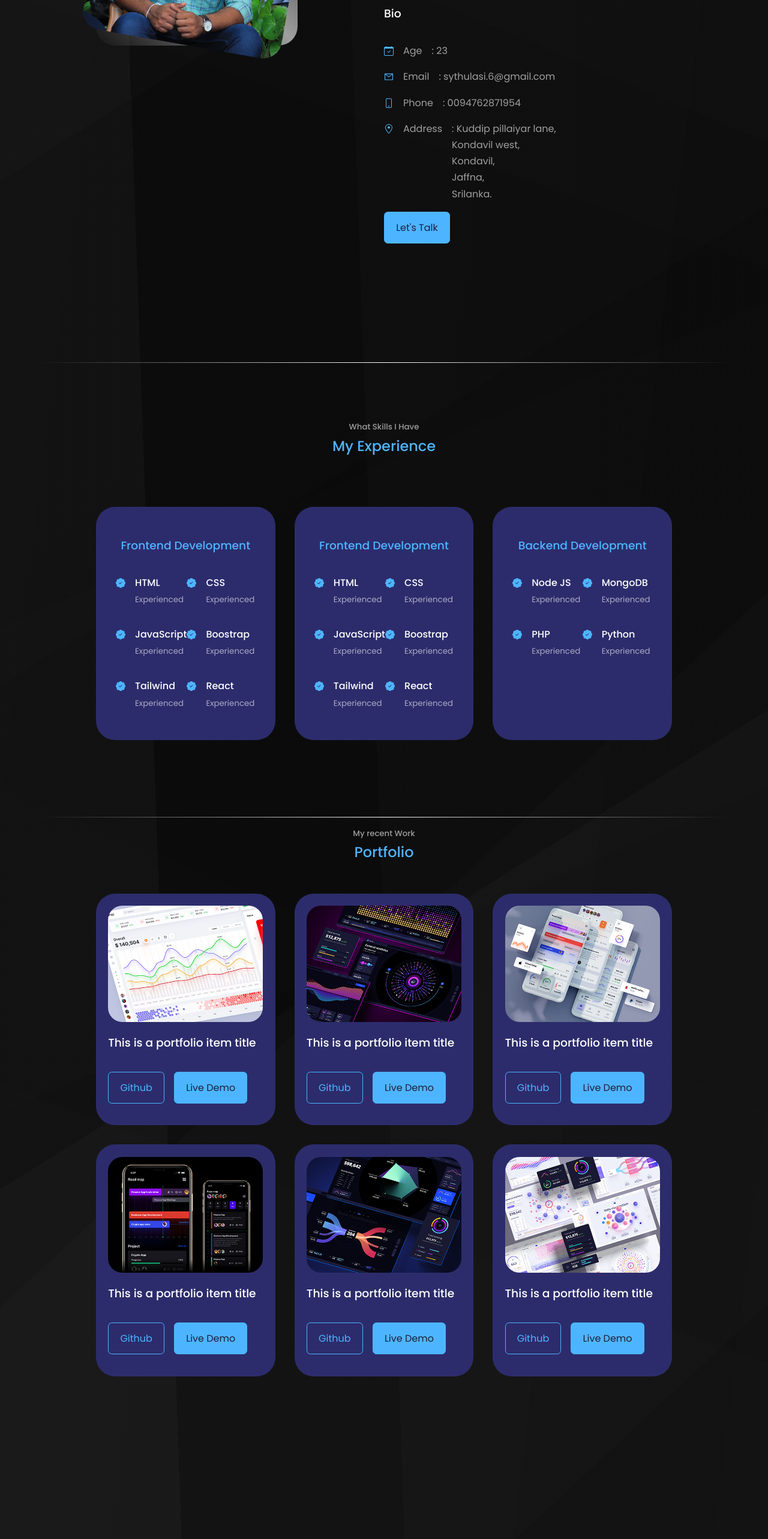
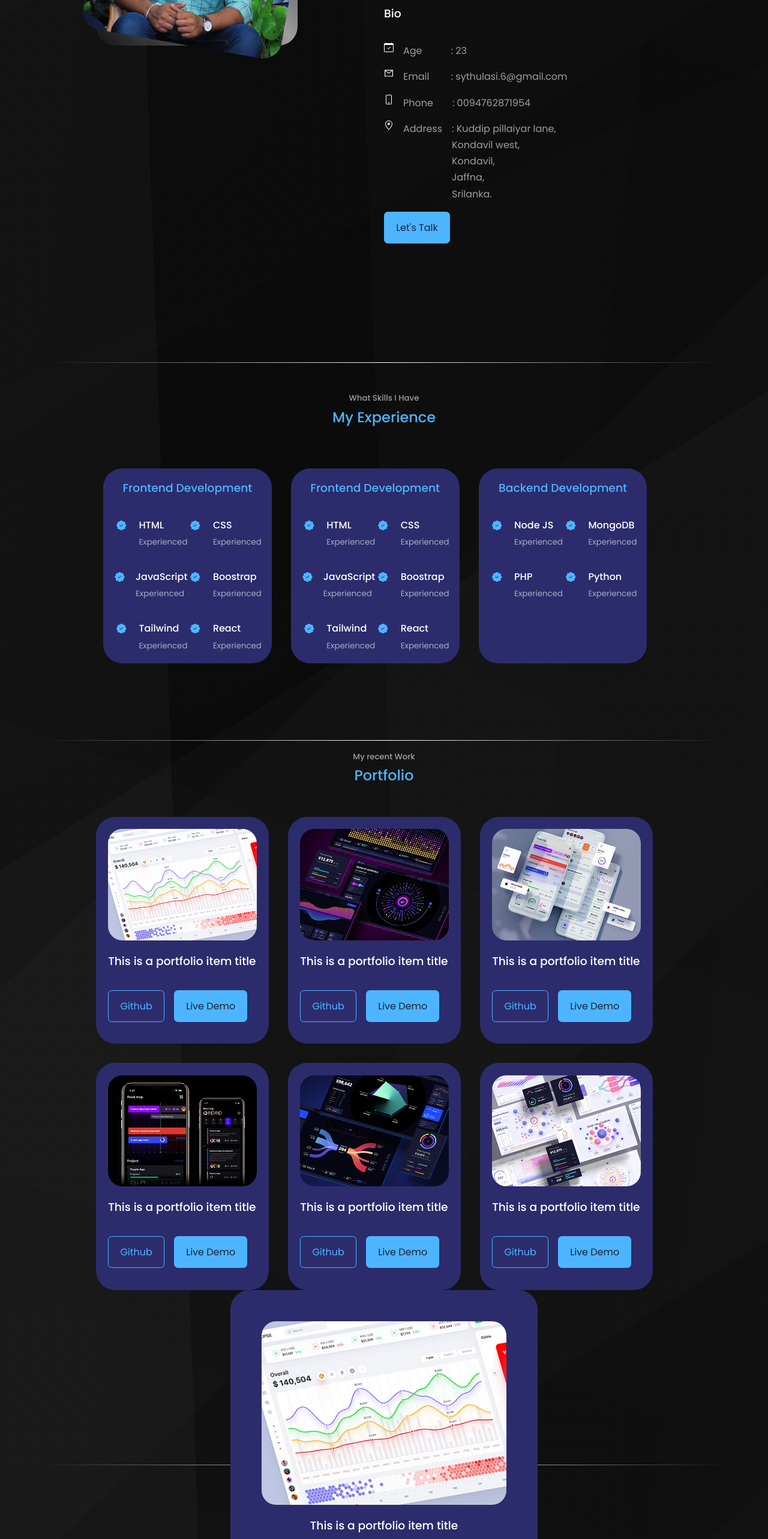
Before and after one commit to SyThulasi/MyPortfolio, a React (Create React App) app: page / in a window 1280 px wide. Shown: the part 1380-3946 px from the top of the page at 60% size. Built offline with nearby package versions, Linux system fonts and the light colour scheme.

Commit message:
adjustment

```diff
--- a/src/App.jsx
+++ b/src/App.jsx
@@ -19,7 +19,7 @@ const App=()=>{
             <Experience/>
             {/*<Services/>*/}
             <Portfolio/>
-            <Blogs/>
+            {/*<Blogs/>*/}
             <Contact/>
             <Footer/>
 
--- a/src/componentes/about/About.jsx
+++ b/src/componentes/about/About.jsx
@@ -67,22 +67,22 @@ const About = () => {
                             <h3 className='bio__tag'>Bio</h3>
                         </div>
                         <div className="portfolio__item-cta">
-                            <BsCalendarCheck className="experience__details-ion"/>
+                            <BsCalendarCheck className="about__details-ion"/>
                             <a1>Age</a1>
-                            <a1>: 23</a1>
+                            <a1>&emsp;&emsp;: 23</a1>
                         </div>
                         <div className="portfolio__item-cta">
-                            <AiOutlineMail className="experience__details-ion"/>
+                            <AiOutlineMail className="about__details-ion"/>
                             <a1>Email</a1>
-                            <a1>: sythulasi.6@gmail.com</a1>
+                            <a1>&nbsp;&emsp;: sythulasi.6@gmail.com</a1>
                         </div>
                         <div className="portfolio__item-cta">
-                            <BsPhone className="experience__details-ion"/>
+                            <BsPhone className="about__details-ion"/>
                             <a1>Phone</a1>
-                            <a1>: 0094762871954</a1>
+                            <a1>&emsp;: 0094762871954</a1>
                         </div>
                         <div className="portfolio__item-cta">
-                            <GoLocation className="experience__details-ion"/>
+                            <GoLocation className="about__details-ion"/>
                             <a1>Address</a1>
                             <div className="address">
                                 <a1>: Kuddip pillaiyar lane, <br/>Kondavil west,<br/>Kondavil, <br/>Jaffna,<br/>Srilanka.</a1>
--- a/src/componentes/about/about.css
+++ b/src/componentes/about/about.css
@@ -93,6 +93,11 @@ a1 {
     padding-bottom: 2rem;
 }
 
+.portfolio__item-cta about__details-ion{
+    margin-top: 15px;
+    color: var(--color-primary);
+}
+
 @media screen  and (max-width: 1024px){
     .about__container {
         grid-template-columns: 1fr;
--- a/src/componentes/contact/Contact.jsx
+++ b/src/componentes/contact/Contact.jsx
@@ -23,7 +23,7 @@ const Contact=()=>{
         e.target.reset();
     };
     return(
-        <section style={{height:"60vh"}} id="contact">
+        <section style={{height:"60vh"}} id="contact" className="contact_section">
             <div className="divider div-transparent"></div>
             <h5 style={{marginTop:"1rem"}}>Do you like to talk</h5>
             <h2>Contact</h2>
--- a/src/componentes/experience/experience.css
+++ b/src/componentes/experience/experience.css
@@ -1,18 +1,32 @@
 .experience__container{
     position: relative;
     display: grid;
-    grid-template-columns: 1fr 1fr 1fr;
+    grid-template-columns:30% 30% 30%;
     gap:2rem;
-    padding-top: 2rem;
+    padding-top: 1rem;
+}
+
+/*@media screen and (max-width: 600px){*/
+/*    .experience__container{*/
+/*        gap: 1rem;*/
+/*    }*/
+/*    .experience__container > div {*/
+/*        width: 100%;*/
+/*        padding: 2rem 1rem;*/
+/*    }*/
+/*}*/
+
+.experience__section{
+    padding: 0 1rem;
 }
 
 .first__heading__experience{
-    margin-top: 6rem;
+    margin-top: 3rem;
 }
 
 .experience__container > div {
     background: var(--color-bg-variant);
-    padding: 3rem 2rem;
+    padding: 1rem 1rem;
     border-radius: 2rem;
     border: 1px solid transparent;
     transition: var(--transition);
@@ -42,6 +56,7 @@
 }
 
 .experience__details-ion{
+    width: 25%;
     margin-top: 6px;
     color: var(--color-primary);
 }
@@ -65,6 +80,10 @@
 }
 
 @media screen and (max-width: 600px){
+    .experience__section{
+        position: initial;
+        padding-top: 30rem;
+    }
     .experience__container{
         gap: 1rem;
     }
--- a/src/componentes/portfolio/Portfolio.jsx
+++ b/src/componentes/portfolio/Portfolio.jsx
@@ -7,6 +7,8 @@ import IMG3 from '../../assets/portfolio3.jpg'
 import IMG4 from '../../assets/portfolio4.jpg'
 import IMG5 from '../../assets/portfolio5.png'
 import IMG6 from '../../assets/portfolio6.jpg'
+import {Pagination} from "swiper";
+import {Swiper, SwiperSlide} from "swiper/react";
 
 const data = [
     {
@@ -62,7 +64,7 @@ const Portfolio = () => {
 
             <div className="container portfolio__container">
                 {
-                    data.map(({id, image, title, github, demo}) => {
+                    data.map(({id, image, title, github, demo},index) => {
                         return (
                             <article key={id} className="portfolio__item">
                                 <div className="portfolio__item-image">
@@ -79,6 +81,32 @@ const Portfolio = () => {
                 }
 
             </div>
+
+            <Swiper className="container testimonials_container"
+                    modules={[Pagination]}
+                    spaceBetween={40}
+                    slidesPerView={1}
+                    pagination={{clickable: true}}>
+                {
+                    data.map(({id, image, title, github, demo},index)=> {
+                return (
+                <SwiperSlide key={index} className="testimonial">
+                <article key={id} className="portfolio__item">
+                <div className="portfolio__item-image">
+                <img src={image} alt={title}/>
+                </div>
+                <h3>{title}</h3>
+                <div className="portfolio__item-cta">
+                <a href={github} className="btn" target="_blank">Github</a>
+                <a href={demo} className="btn btn-primary" target="_blank">Live Demo</a>
+                </div>
+                </article>
+                </SwiperSlide>
+                )
+            })
+                }
+
+            </Swiper>
         </section>
     )
 }
--- a/src/componentes/portfolio/portfolio.css
+++ b/src/componentes/portfolio/portfolio.css
@@ -1,10 +1,10 @@
 .section__portfolio{
-    height: 140vh;
+    height: 135vh;
 }
 
 .portfolio__container {
     display: grid;
-    grid-template-columns: repeat(3,1fr);
+    grid-template-columns: 30% 30% 30%;
     gap: 2.0rem;
 }
 
@@ -14,6 +14,10 @@
     border-radius: 2rem;
     border: 1px solid transparent;
     transition: var(--transition);
+}
+
+.container.testimonials_container{
+    display: none;
 }
 
 .portfolio__item:hover{
@@ -45,7 +49,19 @@
 
 @media screen and (max-width: 600px) {
     .portfolio__container {
+        display: flex;
         grid-template-columns: 1fr;
         gap: 1rem;
+        padding-bottom: 2rem;
+    }
+    .section__portfolio{
+        height: 90vh;
+        padding-bottom: 1rem;
+    }
+    .container.testimonials_container{
+        display: grid;
+    }
+    .portfolio__container{
+        display: none;
     }
 }
--- a/src/componentes/testimonials/Blogs.css
+++ b/src/componentes/testimonials/Blogs.css
@@ -1,10 +1,12 @@
 .container.testimonials_container {
     width: 40%;
     padding-bottom: 4rem;
+    display: grid;
 }
 
+
 .first__heading__blogs{
-    margin-top: 8rem;
+    margin-top: 4rem;
 }
 
 .swiper-pagination-clickable .swiper-pagination-bullet  {
@@ -44,7 +46,7 @@
 
 @media screen and (max-width: 600px){
     .blog__section{
-        padding-top: 150rem;
+        padding-top: 100rem;
     }
     .container.testimonials_container{
         width: var(--container-width-sm);
```
